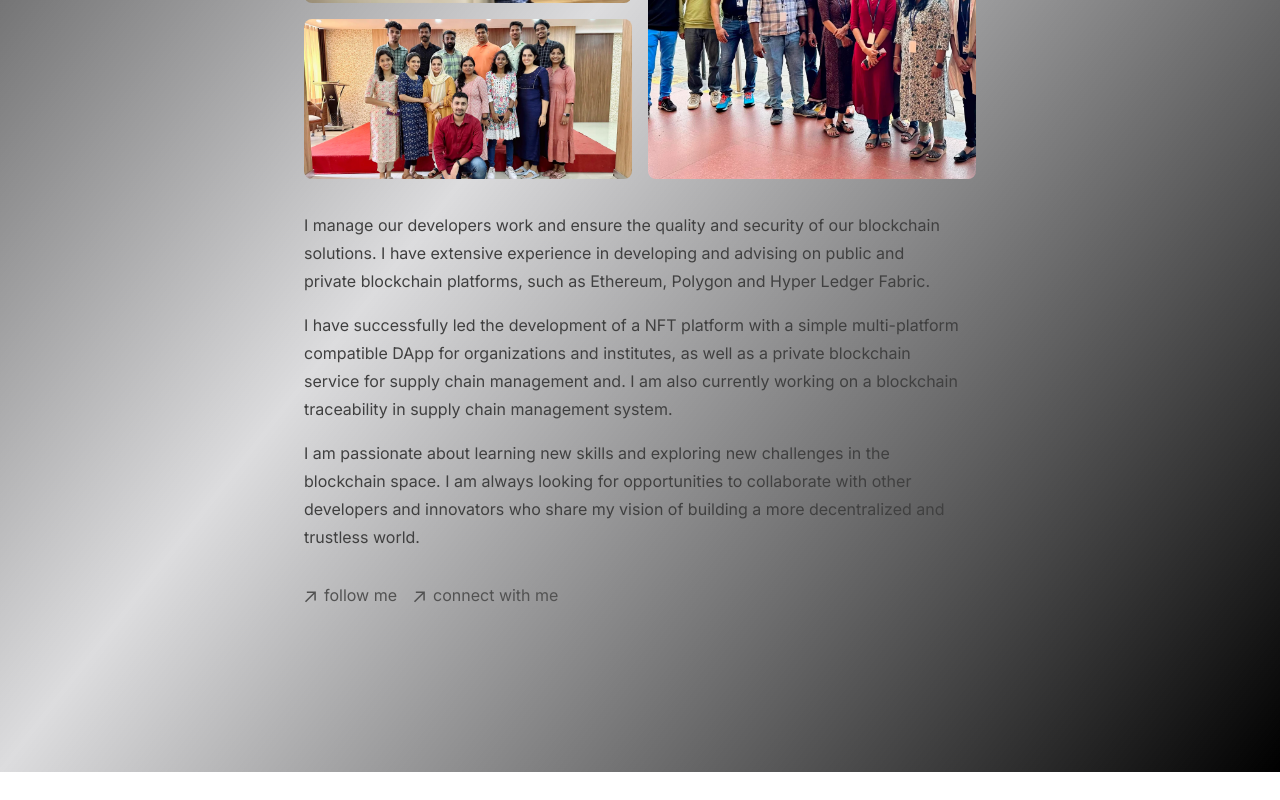
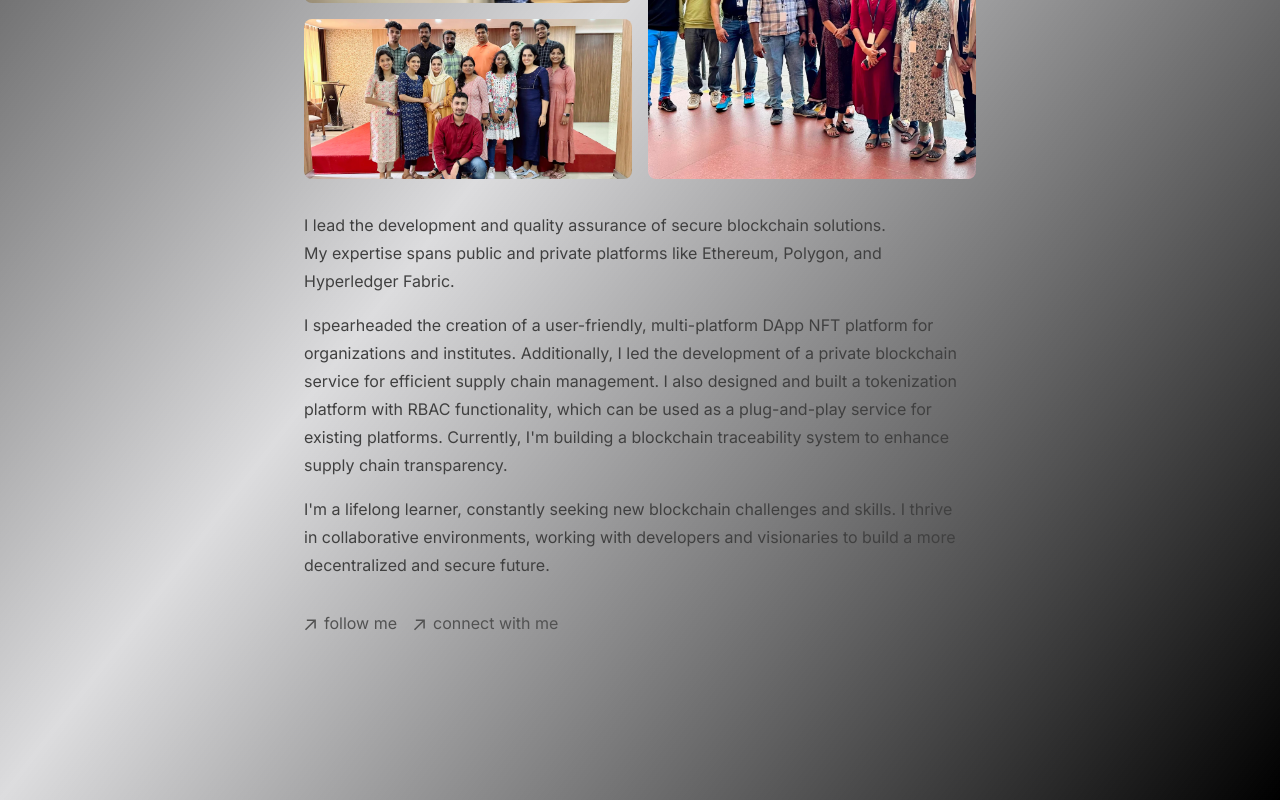
Before and after one commit to Justinjdaniel/justinjdaniel.com, a Next.js app: page / in a window 1280 px wide. Shown: the part 867-1667 px from the top of the page. Before the commit the page ends 1639 px from the top, so only its background shows below. Built offline with nearby package versions, Linux system fonts and the light colour scheme; no server answers.

Commit message:
fix: :ambulance: remove unused or missing imports

```diff
--- a/app/page.js
+++ b/app/page.js
@@ -1,4 +1,3 @@
-import AnimatedText from "./_components/animated-text";
 import ArrowIcon from "@/components/icons/arrow-icon";
 import Image from "next/image";
 import award from "public/images/home/award.webp";
@@ -77,27 +76,28 @@ const ProfileContent = () => {
 			</div>
 			<div className="mb-4 text-zinc-300">
 				<p className="prose prose-neutral dark:prose-invert mb-4">
-					I manage our developers work and ensure the quality and security of
-					our blockchain solutions. I have extensive experience in developing
-					and advising on public and private blockchain platforms, such as
-					Ethereum, Polygon and Hyper Ledger Fabric.
+					I lead the development and quality assurance of secure blockchain
+					solutions. My expertise spans public and private platforms like
+					Ethereum, Polygon, and Hyperledger Fabric.
 				</p>
 
 				<p className="prose prose-neutral dark:prose-invert text-pretty">
-					I have successfully led the development of a NFT platform with a
-					simple multi-platform compatible DApp for organizations and
-					institutes, as well as a private blockchain service for supply chain
-					management and. I am also currently working on a blockchain
-					traceability in supply chain management system.
+					I spearheaded the creation of a user-friendly, multi-platform DApp NFT
+					platform for organizations and institutes. Additionally, I led the
+					development of a private blockchain service for efficient supply chain
+					management. I also designed and built a tokenization platform with
+					RBAC functionality, which can be used as a plug-and-play service for
+					existing platforms. Currently, I'm building a blockchain traceability
+					system to enhance supply chain transparency.
 				</p>
 			</div>
 
 			<div>
 				<p className="prose prose-neutral dark:prose-invert">
-					I am passionate about learning new skills and exploring new challenges
-					in the blockchain space. I am always looking for opportunities to
-					collaborate with other developers and innovators who share my vision
-					of building a more decentralized and trustless world.
+					I'm a lifelong learner, constantly seeking new blockchain challenges
+					and skills. I thrive in collaborative environments, working with
+					developers and visionaries to build a more decentralized and secure
+					future.
 				</p>
 			</div>
 			<ul className="flex flex-col md:flex-row mt-8 space-x-0 md:space-x-4 space-y-2 md:space-y-0 font-sm text-neutral-600 dark:text-neutral-300">
```
